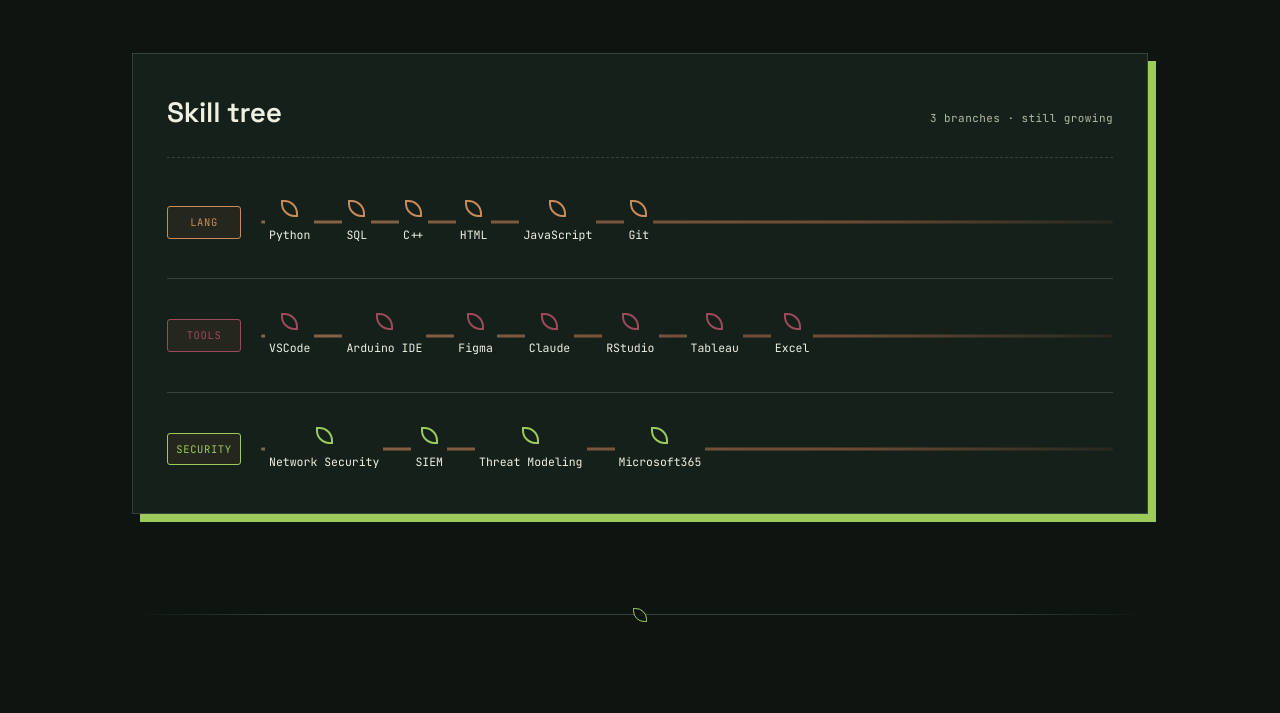
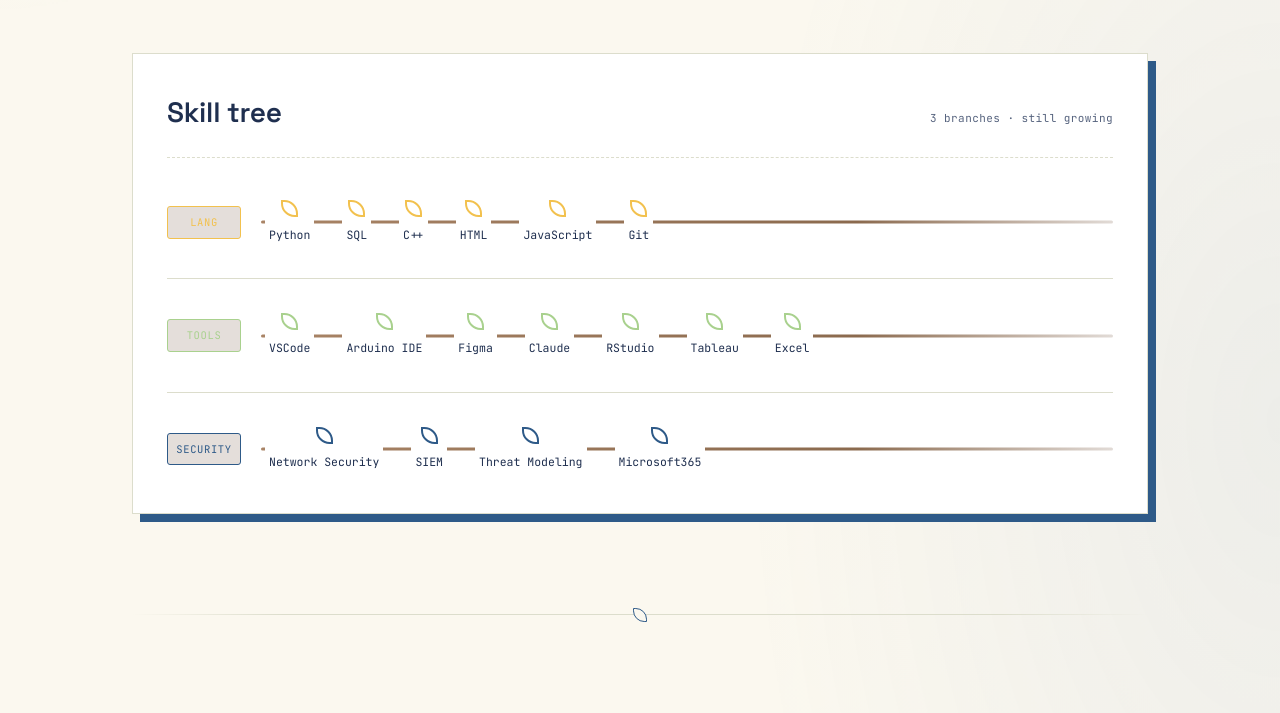
Before and after one commit to bprashamsa/PrashamsasV2Portfolio, a plain HTML site: page index.html in a window 1280 px wide. Shown: the part 2087-2800 px from the top of the page. Drawn offline with Linux system fonts and the light colour scheme.

Commit message:
Update index.html

```diff
--- a/index.html
+++ b/index.html
@@ -9,22 +9,26 @@
 <link href="https://fonts.googleapis.com/css2?family=Space+Grotesk:wght@400;500;600;700&family=Inter:wght@400;500;600&family=JetBrains+Mono:wght@400;500&display=swap" rel="stylesheet">
 <style>
   :root{
-    /* forest palette — names kept so every rule below still works */
-    --bg:        #0E1410;   /* forest floor at night */
-    --canopy:    #16201A;   /* under the leaves */
-    --rust:      #C98B5A;   /* autumn leaf / amber */
-    --orange:    #9C4A5C;   /* wild berry */
-    --gold:      #9CCB5B;   /* new leaf */
-    --cta:       #A8D46A;
-    --leaf-deep: #5E8C3A;
-    --bark:      #6B4A33;
-    --bark-lite: #8A6446;
-    --ink:       #EEF0E2;
-    --ink-dim:   #B4BBA4;
-    --line:      #34443A;   /* moss */
-    --noir:      #1C2820;
-    --noir-line: #2C3A30;
-    --noir-ink:  #E6EAD5;
+    /* soft daylight palette — names kept so every rule below still works */
+    --bg:        #FBF8EF;   /* warm cream */
+    --canopy:    #FFFFFF;   /* card surface */
+    --rust:      #F2C14E;   /* sunshine yellow */
+    --orange:    #A9D18E;   /* light green */
+    --gold:      #2E5A88;   /* navy-blue accent (text-safe) */
+    --cta:       #F2C14E;
+    --sun:       #F6D36B;
+    --leaf:      #A9D18E;
+    --leaf-lite: #CBE5B4;
+    --leaf-deep: #6FA35A;
+    --berry:     #4A6FA5;
+    --bark:      #8B6A4E;
+    --bark-lite: #A98466;
+    --ink:       #1F2F4F;   /* navy */
+    --ink-dim:   #56637E;
+    --line:      #DCDDCC;
+    --noir:      #F2F5EA;
+    --noir-line: #DDE4D0;
+    --noir-ink:  #1F2F4F;
   }
 
   *{ box-sizing:border-box; margin:0; padding:0; }
@@ -32,8 +36,9 @@
 
   body{
     background:
-      radial-gradient(ellipse 80% 50% at 50% -5%, rgba(46,90,136,.10), transparent 70%),
-      radial-gradient(ellipse 60% 40% at 90% 30%, rgba(232,181,58,.05), transparent 70%),
+      radial-gradient(ellipse 70% 45% at 85% -5%, rgba(246,211,107,.28), transparent 70%),
+      radial-gradient(ellipse 60% 40% at 0% 35%, rgba(169,209,142,.18), transparent 70%),
+      radial-gradient(ellipse 60% 40% at 100% 75%, rgba(74,111,165,.08), transparent 70%),
       var(--bg);
     color:var(--ink);
     font-family:'Inter', sans-serif;
```
